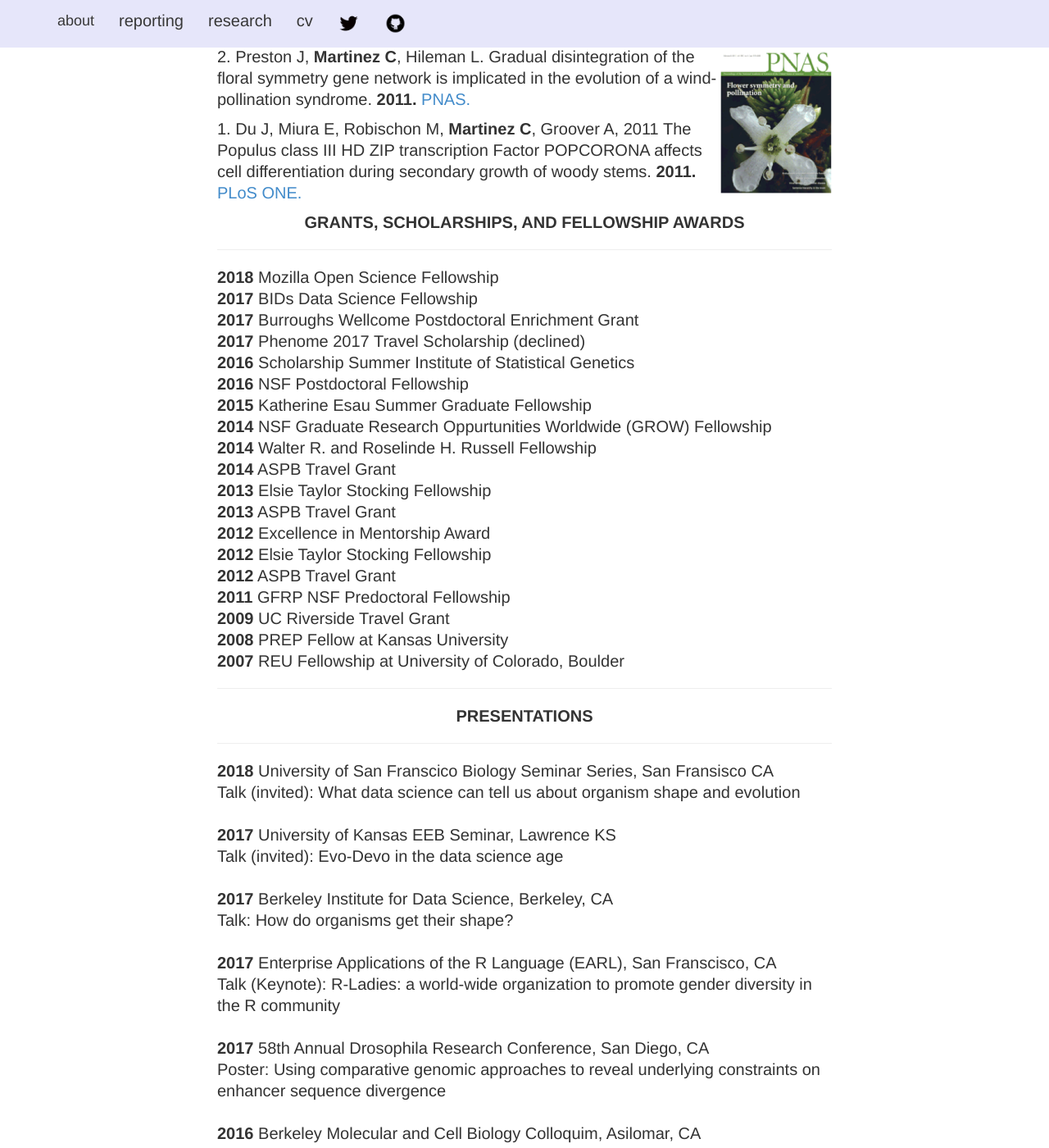
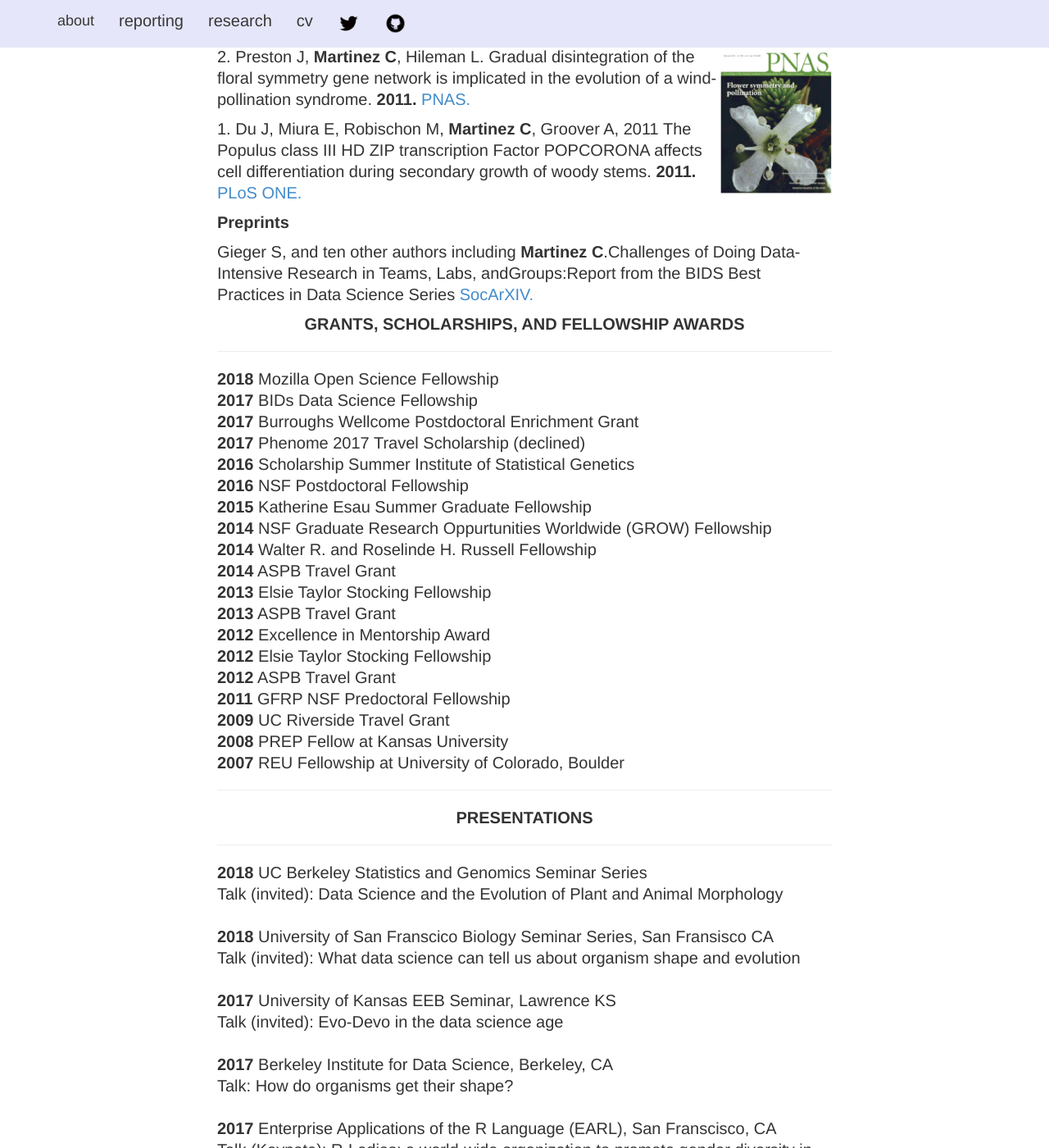
Before and after one commit to iamciera/creports, a Jekyll site: the page built from cv/index.html, in a window 1280 px wide and 1400 px high, scrolled down 2157 px. Shown: the whole window at 82% size. Built offline with Jekyll 4.4.1, drawn with Linux system fonts in a browser that asks for light colours; nearby versions of some CDN libraries.

Commit message:
updated CV

```diff
--- a/cv/index.html
+++ b/cv/index.html
@@ -77,6 +77,10 @@ layout: default
 
 				<p>1.  Du J, Miura E, Robischon M, <strong>Martinez C</strong>, Groover A, 2011 The Populus class III HD ZIP transcription Factor POPCORONA affects cell differentiation during secondary growth of woody stems.<strong> 2011.</strong><a href="http://www.plosone.org/article/info%3Adoi%2F10.1371%2Fjournal.pone.0017458"> PLoS ONE. </a></p>
 
+				<p><strong>Preprints</strong>
+
+				<p>Gieger S, and ten other authors including <strong>Martinez C</strong>.Challenges of Doing Data-Intensive Research in Teams, Labs, andGroups:Report from the BIDS Best Practices in Data Science Series<a href="https://osf.io/preprints/socarxiv/a7b3m/"> SocArXIV. </a></p>
+
 				<center><strong>GRANTS, SCHOLARSHIPS, AND FELLOWSHIP AWARDS</strong></center>
 				<hr />
 				<b>2018</b>	  Mozilla Open Science Fellowship<br />
@@ -103,6 +107,9 @@ layout: default
 				<hr />
 				<center><strong>PRESENTATIONS</strong></p></center>
 				<hr />
+				<b>2018</b> UC Berkeley Statistics and Genomics Seminar Series<br \>
+				Talk (invited):  Data Science and the Evolution of Plant and Animal Morphology <br />
+				<br />
 				<b>2018</b> University of San Franscico Biology Seminar Series, San Fransisco CA<br \>
 				Talk (invited):  What data science can tell us about organism shape and evolution <br />
 				<br />
```
